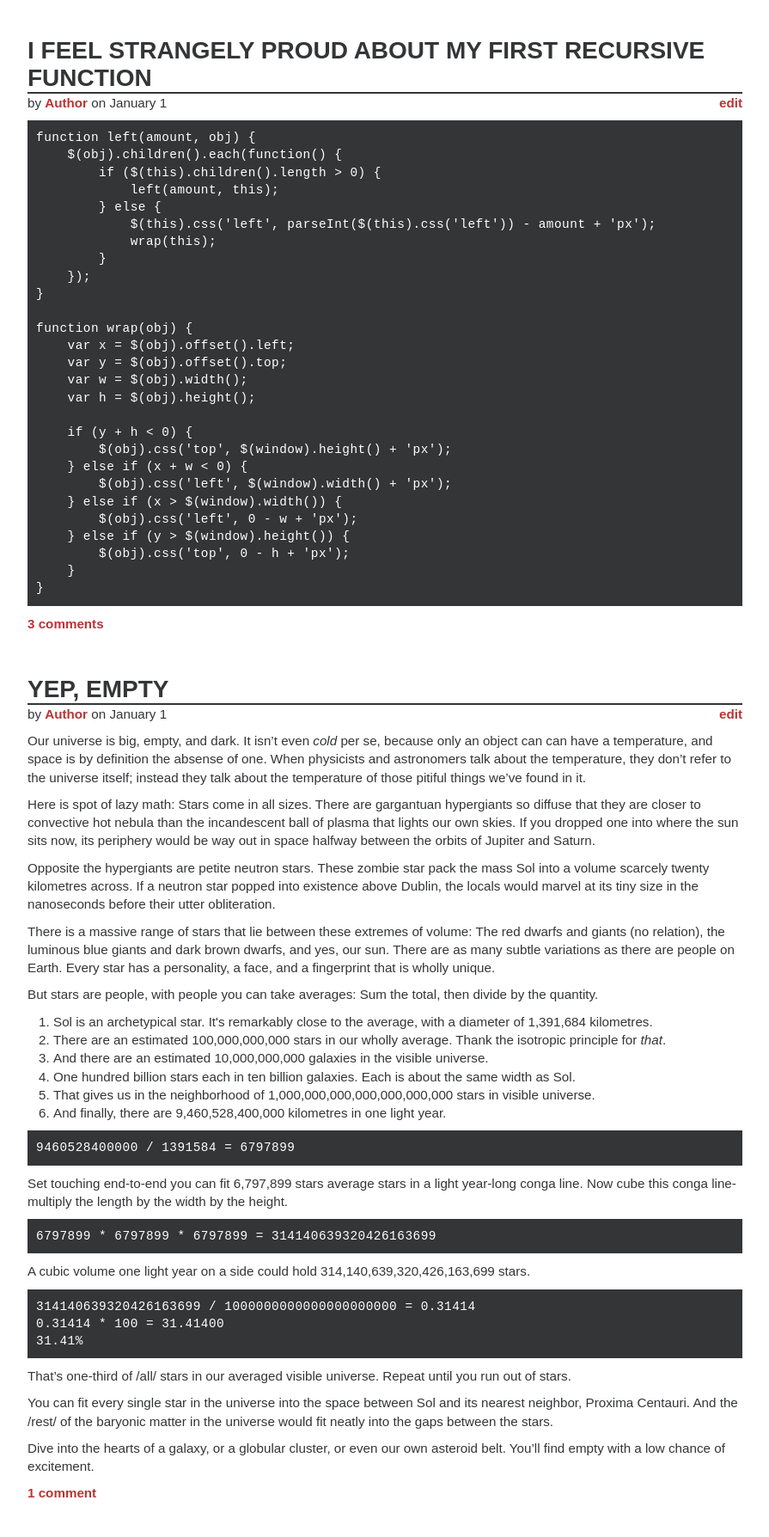
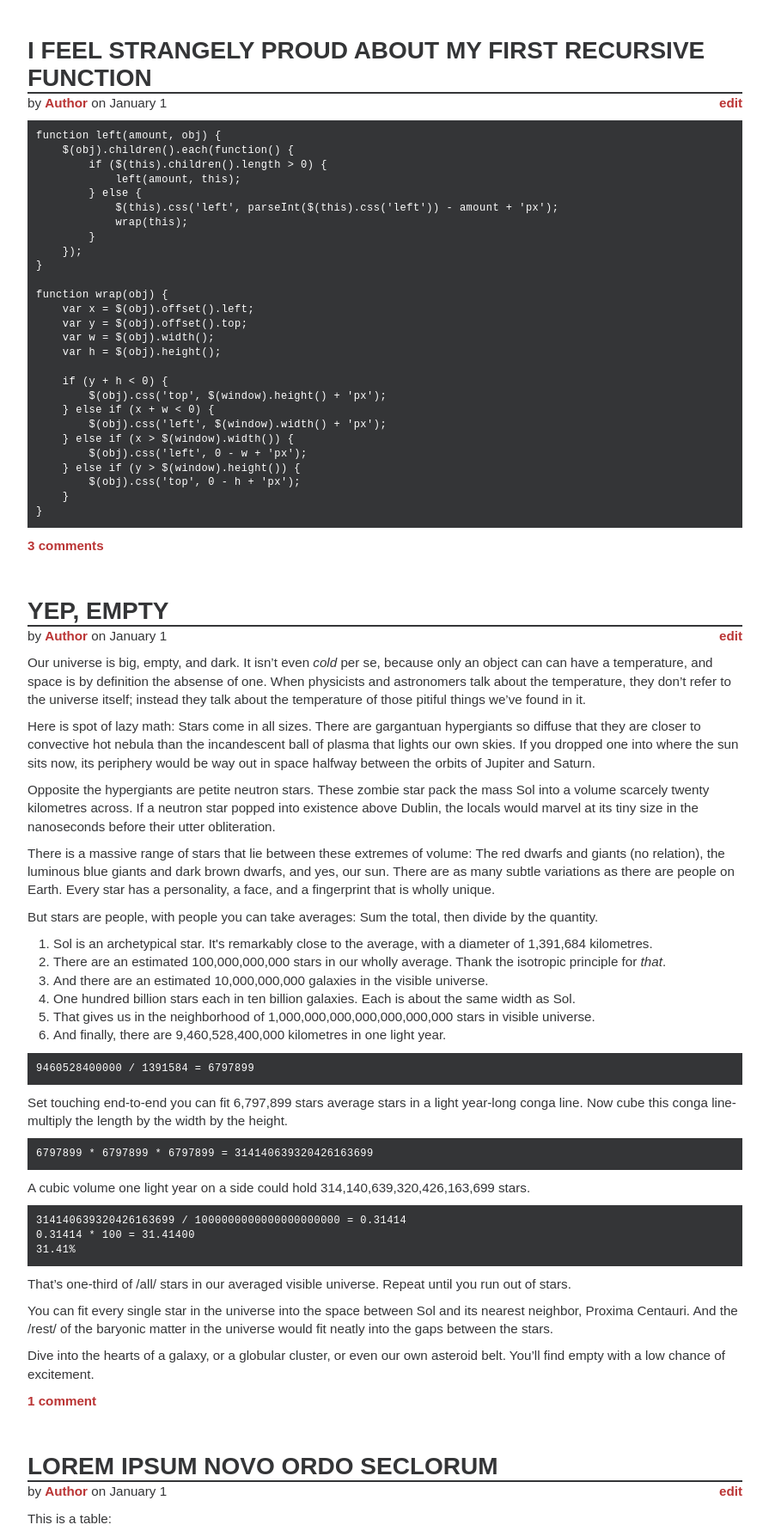
Before and after one commit to bhalash/makeout-point, a PHP site: page / in a window 1280 px wide. Shown: the part 258-2046 px from the top of the page at 86% size, without its empty margins (192-1087 px from the left). Run offline with PHP 8.4, Linux system fonts and the light colour scheme.

Commit message:
Tweaked pre layout
Slightly reduced size and removed wrap.

```diff
--- a/anchor/style.css
+++ b/anchor/style.css
@@ -179,7 +179,7 @@ h6 {
 h2 { font-size: 2.25em; }
 h3 { font-size: 1.75em; }
 h4 { font-size: 1.65em; }
-h5 { font-size: 1.5em; }
+h5 { font-size: 1.50em; }
 h6 { font-size: 1.35em; }
 
 /*
@@ -200,13 +200,11 @@ pre {
     -moz-box-sizing: border-box;
     -webkit-box-sizing: border-box;
     box-sizing: border-box;
+    background: #343537;
     color: #fff;
-    background-color: #343537;
+    font-size: 0.75em;
+    overflow: hidden;
     padding: 10px;
-    white-space: pre-wrap;
-    white-space: -moz-pre-wrap;
-    white-space: -pre-wrap;
-    white-space: -o-pre-wrap;
 }
 
 /*
```
